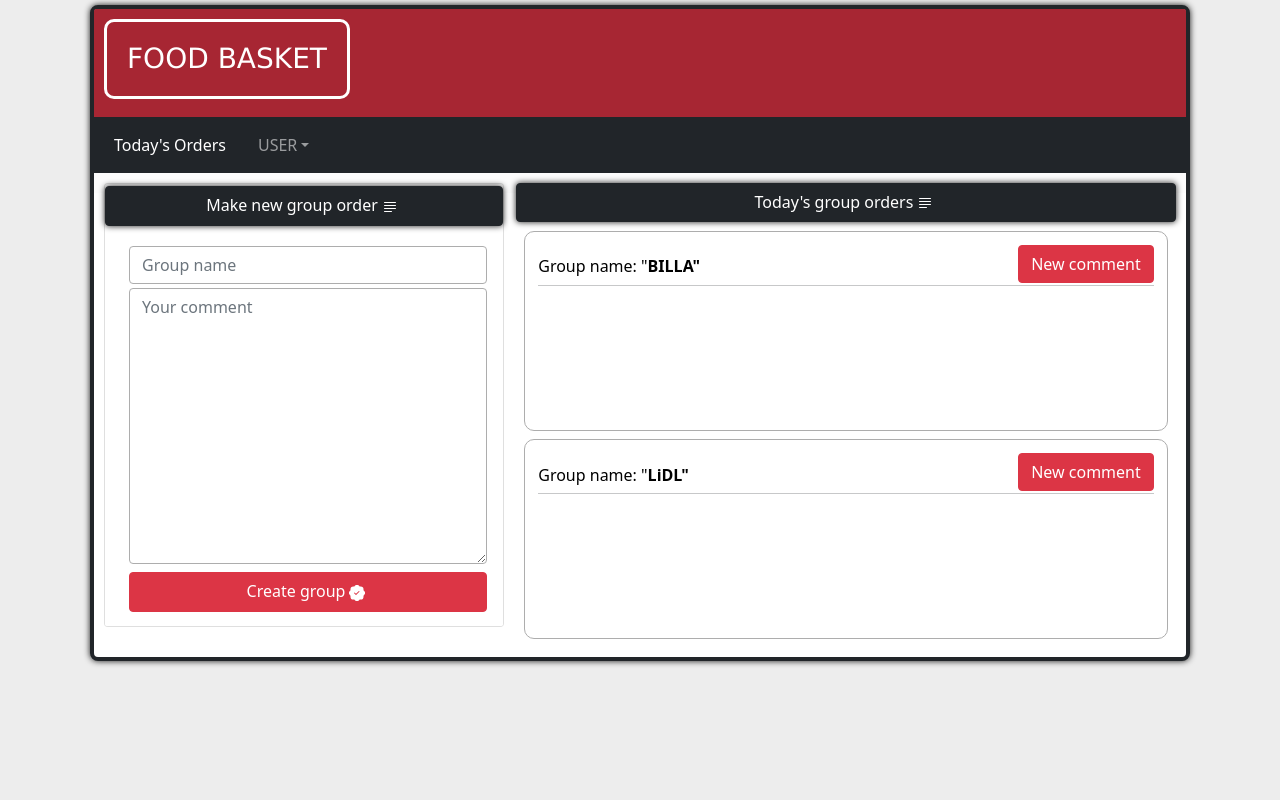
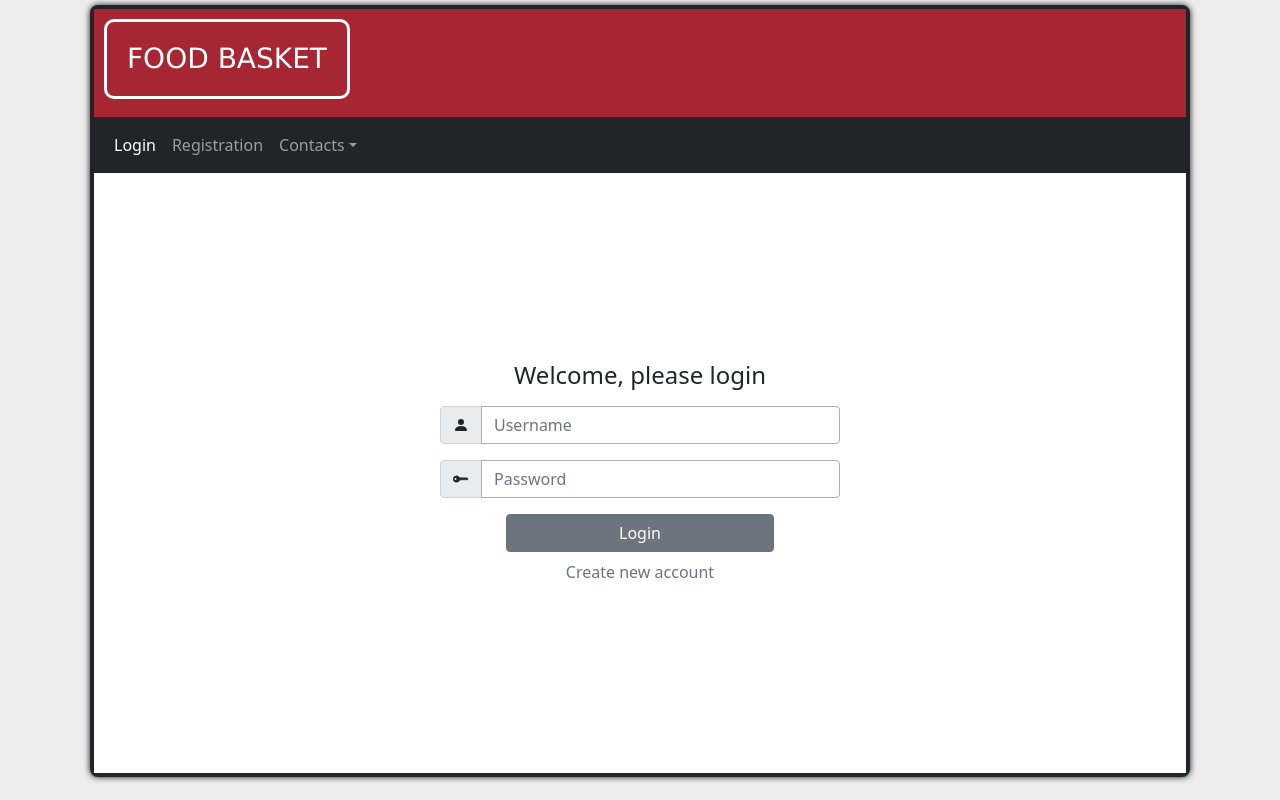
Before and after one commit to dendycodes/FOOD-BASKET, a React (Create React App) app in the folder frontend/project/: page / in a window 1280 px wide. Built offline with nearby package versions, Linux system fonts and the light colour scheme.

Commit message:
session checking

```diff
--- a/frontend/project/src/App.js
+++ b/frontend/project/src/App.js
@@ -1,17 +1,26 @@
 import React from "react";
 import "./App.css";
 import Header from "./components/header/header.js";
-
 import Login from "./components/Login/login.js";
 import Main from "./components/mainpage/main.js";
 function App() {
+  const token = localStorage.getItem("token");
+
+  if (token /*Chechking for session*/) {
+    return (
+      <div className="App">
+        <Header />
+        <Main />
+      </div>
+    );
+  } else {
     return (
       <div className="App">
         <Header />
         <Login />
-      <Main />
       </div>
     );
   }
+}
 
 export default App;
--- a/frontend/project/src/components/Login/login-form.js
+++ b/frontend/project/src/components/Login/login-form.js
@@ -2,6 +2,8 @@ import React, { Component } from "react";
 import "bootstrap/dist/css/bootstrap.css";
 import "bootstrap/dist/js/bootstrap.js";
 import "./login.css";
+import "../mainpage/main.js";
+
 class LForm extends Component {
   constructor(props) {
     super(props);
--- a/frontend/project/src/components/Login/login.css
+++ b/frontend/project/src/components/Login/login.css
@@ -1,7 +1,7 @@
 .login {
   width: 100%;
   background-color: rgb(255, 255, 255);
-  display: none;
+  display: block;
 }
 .form {
   box-sizing: border-box;
--- a/frontend/project/src/components/Login/login.js
+++ b/frontend/project/src/components/Login/login.js
@@ -10,7 +10,7 @@ class Login extends Component {
   state = {};
   render() {
     return (
-      <div className="login">
+      <div className="login" id="lgn">
         <Navbar
           first="Login"
           second="Registration"
--- a/frontend/project/src/components/mainpage/main.js
+++ b/frontend/project/src/components/mainpage/main.js
@@ -9,7 +9,7 @@ class Main extends Component {
   state = {};
   render() {
     return (
-      <div className="main">
+      <div className="main" id="mn">
         <Navbar
           id="mainnav"
           first="Today's Orders"
```
Also changed, not shown: 1 other file (tests, documents, lock files or other folders). Lines whose indentation alone changed are shown as unchanged.
